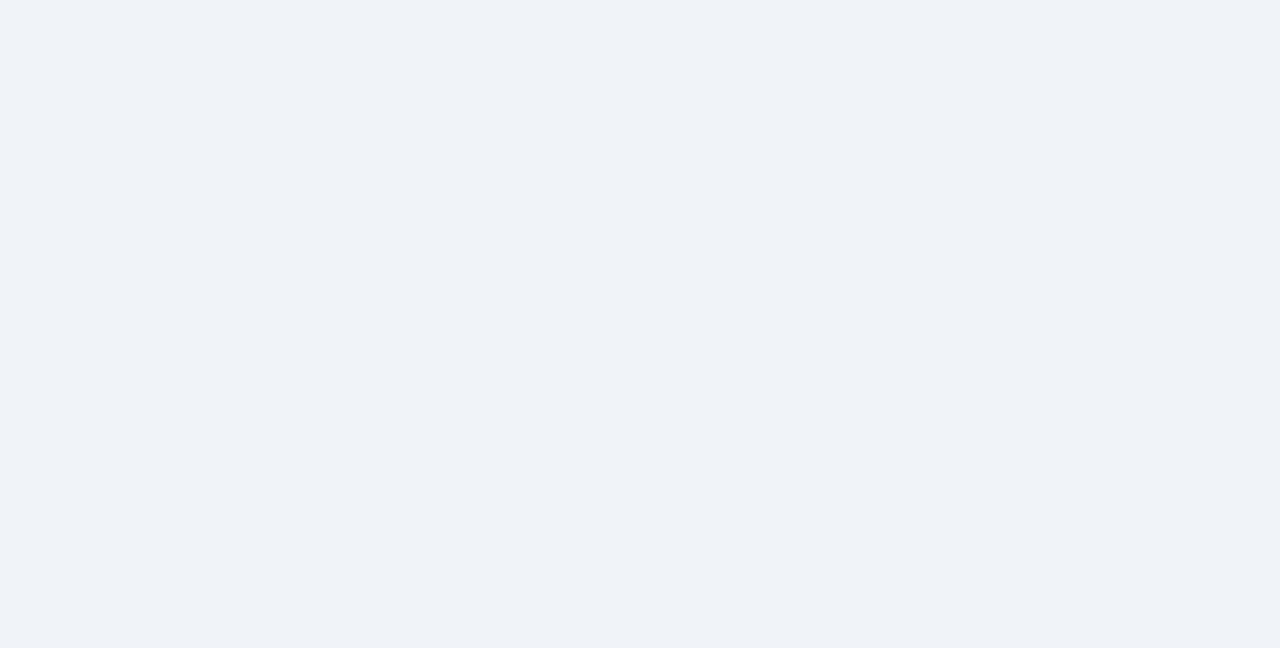
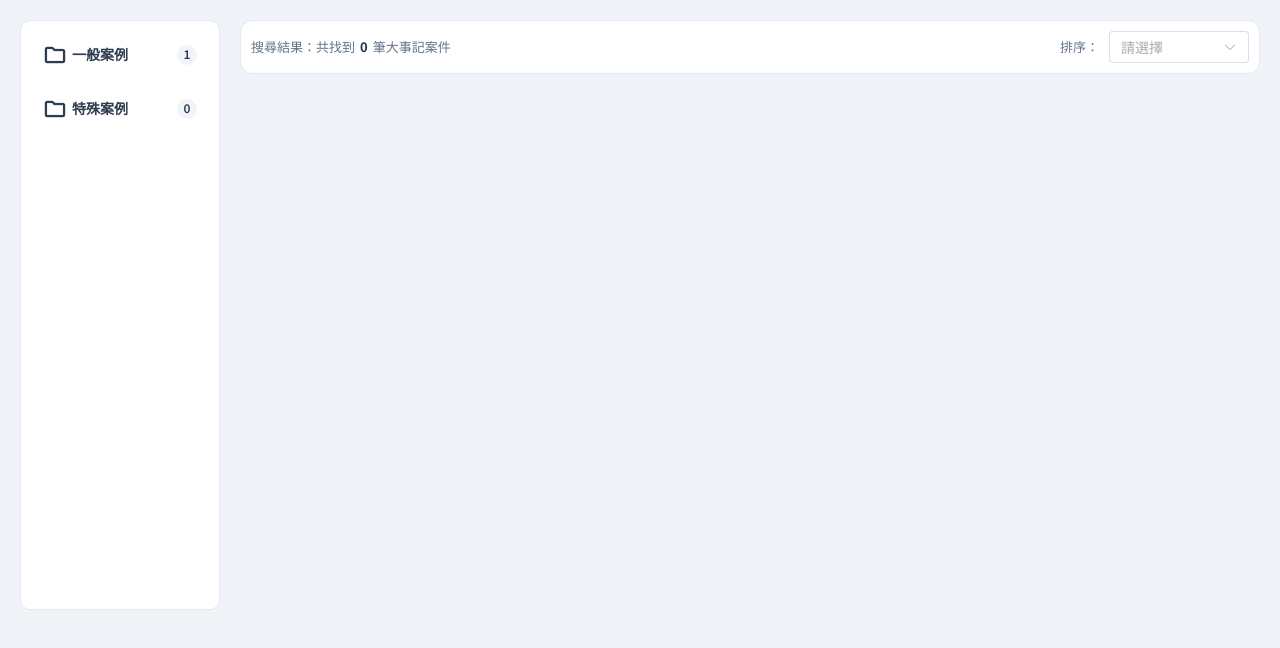
Before and after one commit to hans06127/leo_home_work, a Nuxt app: page /majorEvents in a window 1280 px wide. Before the commit this address had no page. Shown: the top 648 px of the page. Built offline with nearby package versions, Linux system fonts and the light colour scheme.

Commit message:
重要大事記查詢頁

```diff
--- /dev/null
+++ b/src/pages/majorEvents/index.vue
@@ -0,0 +1,356 @@
+<script lang="ts" setup>
+const mockData = <IMajorEventCategory[]>[
+  {
+    id: '1',
+    name: '一般案例',
+    list: [
+      {
+        id: '1',
+        no: 'NO001',
+        title: 'Sample Event',
+        statusCode: 'active',
+        status: '進行中',
+        isFavorite: false,
+        content: 'This is a sample event content.',
+        isSpecial: true,
+        createdDate: '2023-01-01',
+        updatedDate: '2023-01-01',
+        dept: 'Department A'
+      }
+    ]
+  },
+  {
+    id: '2',
+    name: '特殊案例',
+    list: []
+  }
+]
+
+const currentCategoryId = ref('')
+const currentEvents = ref<IMajorEventItemForm[]>([])
+
+const handleCategoryClick = (categoryId: string) => {
+  currentCategoryId.value = categoryId
+  currentEvents.value =
+    _.find(mockData, (item: IMajorEventCategory) => item.id === categoryId)?.list || []
+}
+
+const handleFavoriteClick = (item: IMajorEventItemForm) => {
+  item.isFavorite = !item.isFavorite
+}
+</script>
+
+<template>
+  <section class="system-page-slot major-events" aria-label="重要大事記">
+    <div class="major-events__sidebar" aria-label="大事記分類">
+      <ul class="major-events__category-list">
+        <li v-for="category in mockData" :key="category.id" class="major-events__category">
+          <button
+            type="button"
+            :class="[
+              'major-events__category-button',
+              { 'major-events__category-button--active': currentCategoryId === category.id }
+            ]"
+            :aria-pressed="currentCategoryId === category.id"
+            @click="handleCategoryClick(category.id)"
+          >
+            <span class="material-symbols-rounded" aria-hidden="true">folder</span>
+            <span class="major-events__category-name"> {{ category.name }}</span>
+            <span class="major-events__category-count">{{ category.list.length }}</span>
+          </button>
+        </li>
+      </ul>
+    </div>
+    <div class="major-events__main">
+      <div class="major-events__summary-bar">
+        <div>
+          <span>搜尋結果：共找到</span>
+          <span class="major-events__summary-count">{{ currentEvents.length }}</span>
+          <span>筆大事記案件</span>
+        </div>
+        <div class="major-events__sort">
+          <span>排序：</span>
+          <el-select></el-select>
+        </div>
+      </div>
+      <div class="major-events__list">
+        <div v-for="item in currentEvents" :key="item.id" class="major-event-card">
+          <div class="major-event-card__header">
+            <div class="major-event-card__badges">
+              <div
+                :class="[
+                  'major-event-card__status',
+                  `major-event-card__status--${item.statusCode}`
+                ]"
+              >
+                {{ item.status }}
+              </div>
+              <div class="major-event-card__special" v-if="item.isSpecial">特殊案件(限閱)</div>
+            </div>
+            <button
+              type="button"
+              :class="[
+                'major-event-card__favorite',
+                { 'major-event-card__favorite--active': item.isFavorite }
+              ]"
+              :aria-pressed="item.isFavorite"
+              :aria-label="item.isFavorite ? '取消收藏' : '加入收藏'"
+              @click="handleFavoriteClick(item)"
+            >
+              <span class="material-symbols-rounded" aria-hidden="true">favorite</span>
+            </button>
+          </div>
+
+          <div class="major-event-card__title">{{ item.no }} - {{ item.title }}</div>
+          <div class="major-event-card__content">{{ item.content }}</div>
+
+          <el-divider />
+
+          <div class="major-event-card__footer">
+            <div class="major-event-card__meta">
+              <span class="material-symbols-rounded" aria-hidden="true">dataset</span>
+              <span>承辦單位：{{ item.dept }}</span>
+            </div>
+            <div class="major-event-card__meta">
+              <span class="material-symbols-rounded" aria-hidden="true">calendar_month</span>
+              <span>最後更新：{{ item.updatedDate }}</span>
+            </div>
+          </div>
+          <div class="major-event-card__timeline">大事記時間軸</div>
+        </div>
+      </div>
+    </div>
+  </section>
+</template>
+
+<style lang="scss" scoped>
+.major-events {
+  display: flex;
+  gap: 20px;
+  background-color: initial;
+
+  &__sidebar {
+    width: 200px;
+    padding: 12px;
+    border: 1px solid #e2e8f0;
+    border-radius: 10px;
+    background-color: var(--bg-white);
+  }
+
+  &__category-list {
+    display: flex;
+    flex-direction: column;
+    gap: 10px;
+    margin: 0;
+    padding: 0;
+    list-style: none;
+  }
+
+  &__category-button {
+    display: flex;
+    align-items: center;
+    gap: 5px;
+    width: 100%;
+    padding: 10px;
+    border: 0;
+    border-radius: 5px;
+    background: transparent;
+    color: inherit;
+    font-family: inherit;
+    font-size: 14px;
+    font-weight: 600;
+    text-align: left;
+    cursor: pointer;
+
+    &:hover,
+    &--active {
+      background-color: #f8fafc;
+    }
+  }
+
+  &__category-name {
+    flex: 1;
+  }
+
+  &__category-count {
+    width: 20px;
+    height: 20px;
+    border-radius: 50%;
+    background-color: #f1f5f9;
+    font-size: 12px;
+    text-align: center;
+  }
+
+  &__main {
+    display: flex;
+    flex-direction: column;
+    gap: 20px;
+    flex: 1;
+    min-width: 0;
+  }
+
+  &__summary-bar {
+    display: flex;
+    justify-content: space-between;
+    align-items: center;
+    gap: 12px;
+    padding: 10px;
+    background-color: var(--bg-white);
+    border: 1px solid #e2e8f0;
+    border-radius: 12px;
+    color: #64748b;
+  }
+
+  &__summary-count {
+    font-weight: bold;
+    color: #203349;
+    padding: 0 5px;
+  }
+
+  &__sort {
+    display: flex;
+    align-items: center;
+    gap: 10px;
+    flex-shrink: 0;
+
+    :deep(.el-select) {
+      width: 140px;
+      flex-shrink: 0;
+    }
+  }
+
+  &__list {
+    display: flex;
+    flex-direction: column;
+    gap: 20px;
+  }
+
+  @media (max-width: 760px) {
+    flex-direction: column;
+
+    &__sidebar {
+      width: 100%;
+    }
+
+    &__summary-bar {
+      align-items: flex-start;
+      flex-direction: column;
+    }
+  }
+}
+
+.major-event-card {
+  display: flex;
+  flex-direction: column;
+  gap: 10px;
+  padding: 20px;
+  border: 1px solid #e2e8f0;
+  border-radius: 10px;
+  background-color: var(--bg-white);
+
+  &:hover {
+    box-shadow: 0px 4px 8px rgba(0, 0, 0, 0.1);
+  }
+
+  &__header {
+    display: flex;
+    justify-content: space-between;
+    align-items: center;
+  }
+
+  &__badges {
+    display: flex;
+    align-items: center;
+    gap: 8px;
+  }
+
+  &__status {
+    font-size: 12px;
+    border-radius: 6px;
+    padding: 2px 10px;
+
+    &--active {
+      color: #059669;
+      background-color: #ecfdf5;
+      border: 1px solid #a7f3d0;
+    }
+
+    &--inactive {
+      color: #635569;
+      background-color: #f1f5f9;
+    }
+  }
+
+  &__special {
+    padding: 2px 10px;
+    font-size: 10px;
+    font-weight: 700;
+    color: #dc2626;
+    background-color: #fef2f2;
+    border: 1px solid #fecaca;
+    border-radius: 50px;
+  }
+
+  &__favorite {
+    display: flex;
+    align-items: center;
+    justify-content: center;
+    width: 32px;
+    height: 32px;
+    padding: 0;
+    border: 0;
+    background: transparent;
+    cursor: pointer;
+
+    &--active {
+      span.material-symbols-rounded {
+        color: #ef4444;
+      }
+    }
+
+    .material-symbols-rounded {
+      color: #cbd5e1;
+      font-variation-settings: 'FILL' 1;
+    }
+  }
+
+  &__title {
+    font-size: 16px;
+    font-weight: bold;
+  }
+
+  &__content {
+    font-size: 14px;
+    color: #64748b;
+  }
+
+  &__footer {
+    display: flex;
+    justify-content: space-between;
+    align-items: center;
+    gap: 10px;
+    flex-wrap: wrap;
+    font-size: 12px;
+    color: #64748b;
+  }
+
+  &__meta {
+    display: flex;
+    align-items: center;
+    gap: 5px;
+
+    .material-symbols-rounded {
+      font-size: 16px;
+    }
+  }
+
+  &__timeline {
+    font-size: 12px;
+    text-align: right;
+  }
+
+  .el-divider {
+    margin: 2px 0 !important;
+  }
+}
+</style>
```
Also changed, not shown: src/@types/majorEvents.d.ts (added, +40 -0 lines), src/@types/knowledge.d.ts (renamed from src/@types/knowledge.ts).
